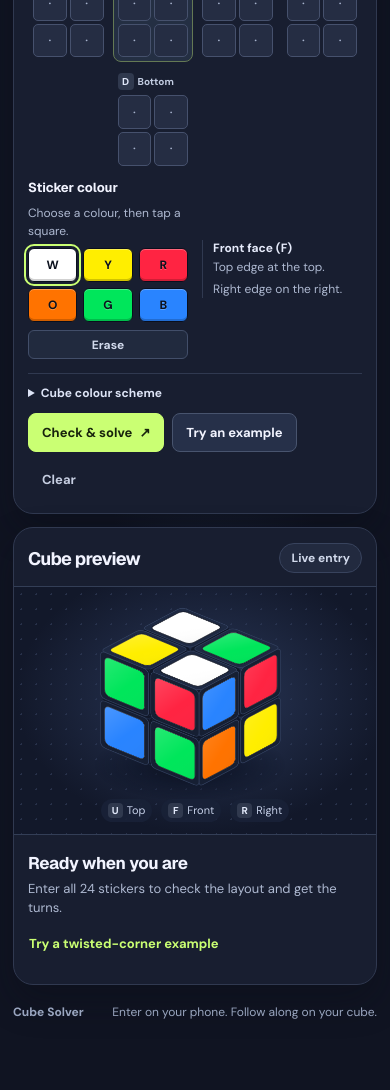
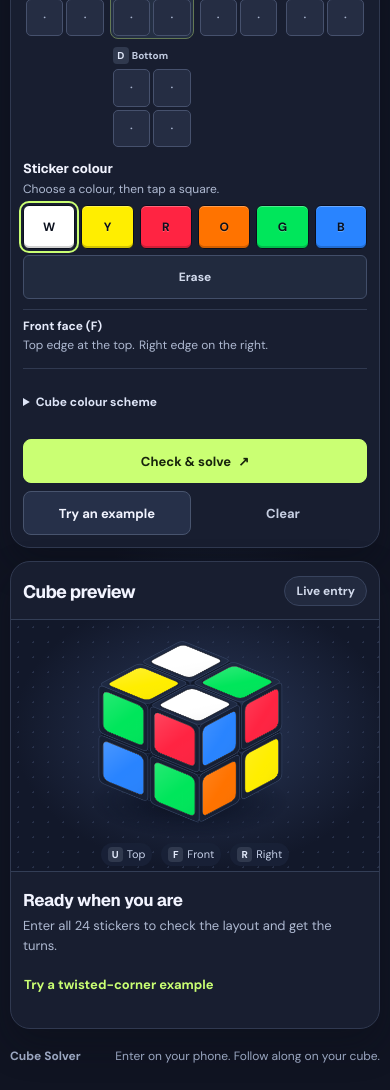
Before and after one commit to KL-glitch88/Cube-Solver, a plain HTML site: page index.html in a window 390 px wide. Shown: the part 622-1712 px from the top of the page. Before the commit the page ends 1668 px from the top, so only its background shows below. Drawn offline with nearby package versions, Linux system fonts and the light colour scheme.

Commit message:
Improve touch targets and narrow-screen layout

```diff
--- a/styles.css
+++ b/styles.css
@@ -17,8 +17,51 @@ h1,h2,h3,h4,p{margin:0}h1,h2,h3,h4,.brand{font-family:Geist,sans-serif}p{line-he
 .move-list{display:flex;flex-wrap:wrap;gap:5px;margin-top:12px}.move-list button,.candidate-list button{border:1px solid #46536d;color:#e7edfa;background:#262f47;border-radius:7px;padding:6px 9px;font-weight:750}.move-list button[aria-current=step],.candidate-list button[aria-pressed=true]{background:var(--lime);border-color:var(--lime);color:var(--ink)}.move-list button.done{color:var(--lime);border-color:#55694c}.solution-nav{margin-top:10px}.turn-label{color:var(--lime);font-weight:800;font-size:15px;margin-top:11px}.result-faults,.changes{margin:8px 0;padding-left:17px;color:var(--muted);font-size:12px}.result-faults li+li,.changes li+li{margin-top:4px}.result-faults strong,.changes strong{color:#e4eafd}.candidate-list{display:flex;flex-wrap:wrap;gap:5px;margin-top:9px}.candidate-list button{font-size:11px;padding:5px 7px}.repair-card{margin-top:12px;border:1px solid #4b4650;border-radius:9px;padding:10px;background:#24263a}.repair-card h4{color:var(--warn);font-size:14px}.repair-card .repair-actions{margin-top:8px}.extra-repairs{margin-top:8px;font-size:12px}.compare-tip{color:var(--warn)!important}
 footer{display:flex;justify-content:space-between;gap:8px;padding:19px 0 26px;color:#9aa6c0;font-size:12px}footer span:first-child{font-weight:750}
 @media(max-width:960px){.workspace{grid-template-columns:minmax(0,1fr) minmax(0,.85fr)}.editor-grid{grid-template-columns:1fr}.entry-tools{display:grid;grid-template-columns:1fr 1fr;gap:5px 14px;padding:0}.entry-tools h3,.entry-tools .helper,.entry-tools .palette{grid-column:1}.palette{margin-top:3px}.face-guide{grid-column:2;grid-row:1/4;margin:0;padding:0 0 0 10px;border-top:0;border-left:1px solid var(--line);align-self:center}.net{max-width:390px;width:100%;margin:auto}.tile{max-height:40px}.intro{padding-top:36px}}
-@media(max-width:700px){.bar-inner,main,footer{width:calc(100% - 26px)}.bar-inner{height:54px}.intro{padding:28px 2px 20px}.intro h1{letter-spacing:-.067em}.intro p{margin-top:10px}.workspace{grid-template-columns:1fr;gap:13px}.editor{padding:14px}.preview>.panel-title,.results{padding-inline:14px}.preview>.panel-title{padding-top:15px}.panel-title h2{font-size:18px}.net{gap:4px;max-width:365px}.tile{max-height:none}.editor-grid{gap:8px}.face-name{font-size:10px}.editor-actions{margin-top:12px}.stage canvas{max-height:300px}}
-@media(max-width:370px){.progress progress{display:none}.editor-actions{gap:4px}.editor-actions button{padding-inline:8px}.face-name{gap:2px}.net{gap:2px}.face{padding:3px}}
+@media (max-width: 700px) {
+  .bar-inner, main, footer { width: calc(100% - 20px); }
+  .bar-inner { height: 54px; }
+  .intro { padding: 24px 2px 18px; }
+  .intro h1 { font-size: clamp(36px, 8vw, 54px); letter-spacing: -.067em; }
+  .intro p { margin-top: 10px; }
+  .workspace { grid-template-columns: minmax(0, 1fr); gap: 13px; }
+  .editor { padding: 12px; }
+  .preview > .panel-title, .results { padding-inline: 12px; }
+  .preview > .panel-title { padding-top: 14px; }
+  .panel-title { flex-wrap: wrap; }
+  .panel-title h2 { font-size: 18px; }
+  .preview-label { white-space: normal; }
+  .holding summary, .scheme summary { min-height: 44px; align-content: center; }
+
+  .editor-grid { grid-template-columns: minmax(0, 1fr); gap: 10px; }
+  .net { max-width: 425px; gap: 3px; }
+  .face { padding: 2px; }
+  .face-name { gap: 3px; }
+  .tile { min-height: 32px; max-height: none; }
+  .entry-tools { display: block; }
+  .palette { grid-template-columns: repeat(6, minmax(0, 1fr)); gap: 6px; margin-top: 7px; }
+  .colour, .colour.erase, .scheme select { min-height: 44px; }
+  .colour.erase { margin-top: 0; }
+  .face-guide { margin-top: 10px; padding: 8px 0 0; border: 0; border-top: 1px solid var(--line); }
+  .face-guide p { display: inline; }
+  .face-guide p + p { margin-left: .35em; }
+
+  .editor-actions, .solution-nav { display: grid; grid-template-columns: repeat(2, minmax(0, 1fr)); }
+  .editor-actions .primary { grid-column: 1 / -1; }
+  .primary, .secondary, .text-button, .move-list button, .candidate-list button { min-height: 44px; }
+  .move-list button { min-width: 44px; }
+  .stage canvas { max-height: min(300px, 42svh); }
+  .view-faces { bottom: 5px; }
+  .move-list { margin-top: 12px; }
+  footer { flex-wrap: wrap; }
+}
+
+@media (max-width: 370px) {
+  .progress progress { display: none; }
+  .net { gap: 2px; }
+  .face-name { gap: 2px; }
+}
 
 .replay-turn{margin:12px 0 0 22px;color:var(--lime);border-color:#55694c}
-@media(max-width:700px){.replay-turn{margin-left:14px}}
+@media (max-width: 700px) {
+  .replay-turn { margin: 8px 0 0 12px; }
+}
```
